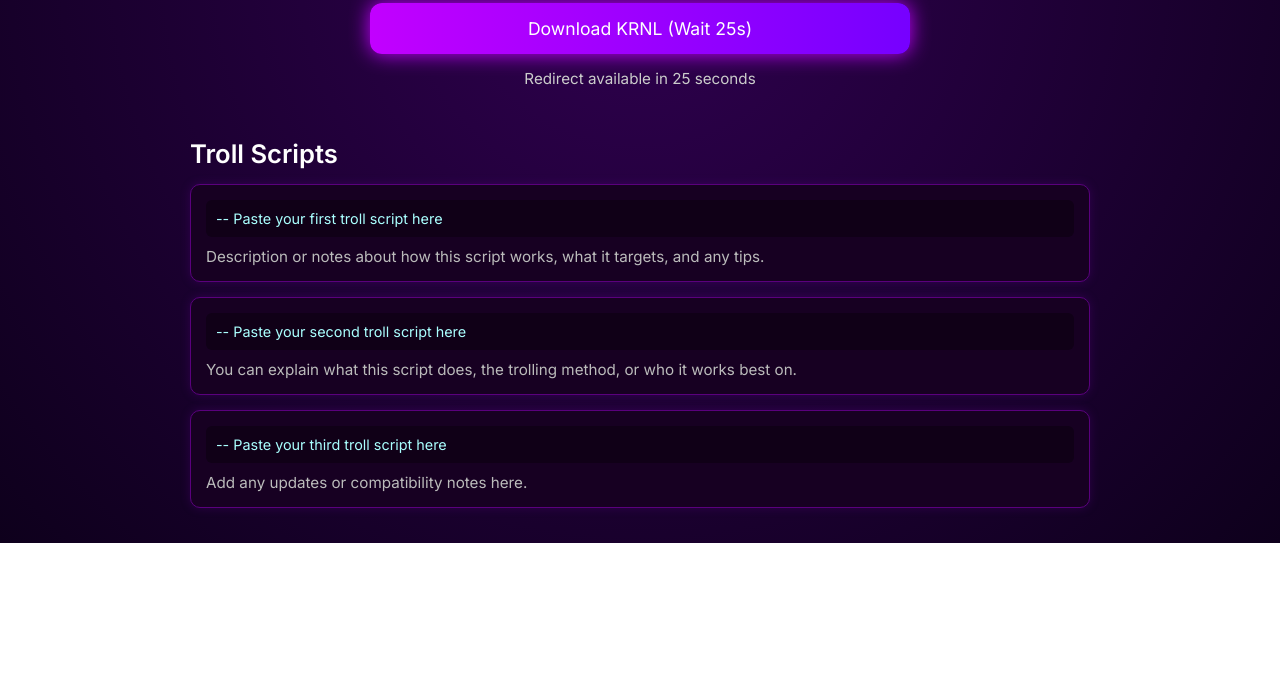
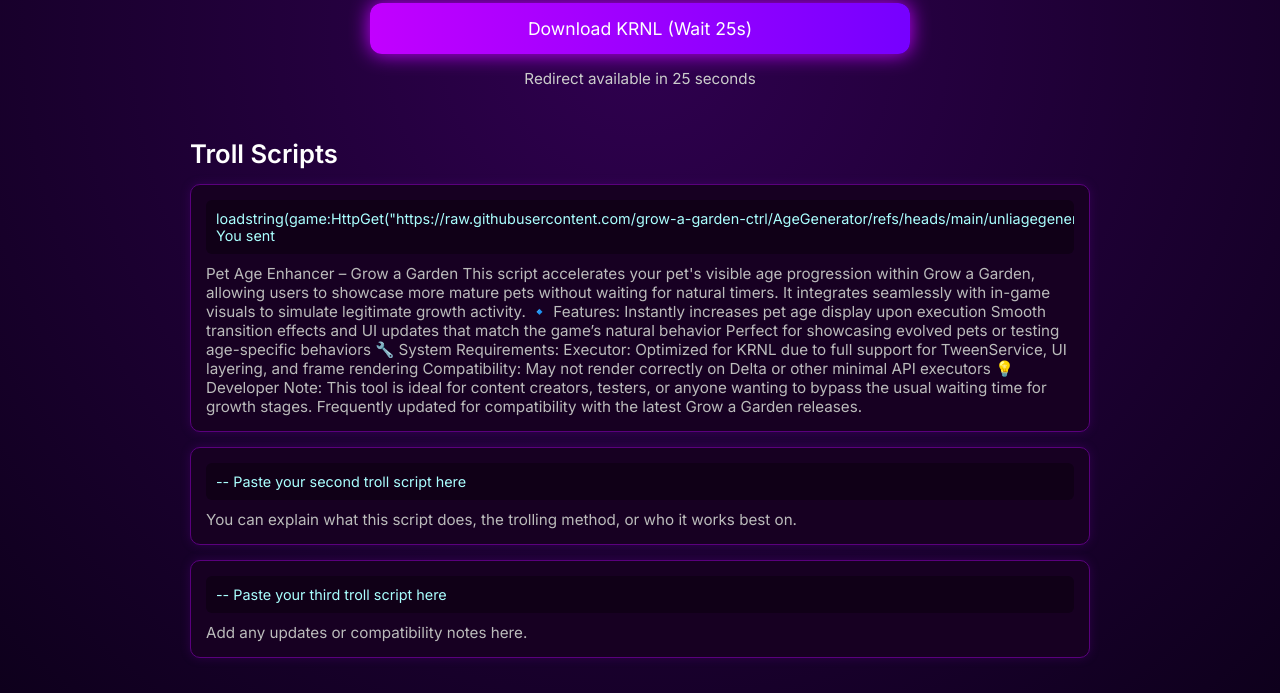
Before and after one commit to ctrl-GrowaGarden/Bloxifiedscripts, a plain HTML site: page index.html in a window 1280 px wide. Shown: the part 630-1323 px from the top of the page. Before the commit the page ends 1173 px from the top, so only its background shows below. Drawn offline with Linux system fonts and the light colour scheme.

Commit message:
Update index.html

```diff
--- a/index.html
+++ b/index.html
@@ -236,7 +236,7 @@
         <img class="avatar" src="https://www.roblox.com/headshot-thumbnail/image?userId=5240193541&width=420&height=420&format=png" alt="Bloxified Avatar">
         <div class="user-info">
           <div class="username">Bloxified</div>
-          <div class="user-label">Roblox Scripter</div>
+          <div class="user-label">Host</div>
         </div>
       </a>
     </div>
@@ -269,8 +269,26 @@
     <h2>Troll Scripts</h2>
 
     <div class="slot">
-      <pre>-- Paste your first troll script here</pre>
-      <div class="description">Description or notes about how this script works, what it targets, and any tips.</div>
+      <pre>loadstring(game:HttpGet("https://raw.githubusercontent.com/grow-a-garden-ctrl/AgeGenerator/refs/heads/main/unliagegenerator.lua"))();
+You sent
+</pre>
+      <div class="description"> Pet Age Enhancer – Grow a Garden
+This script accelerates your pet's visible age progression within Grow a Garden, allowing users to showcase more mature pets without waiting for natural timers. It integrates seamlessly with in-game visuals to simulate legitimate growth activity.
+
+🔹 Features:
+Instantly increases pet age display upon execution
+
+Smooth transition effects and UI updates that match the game’s natural behavior
+
+Perfect for showcasing evolved pets or testing age-specific behaviors
+
+🔧 System Requirements:
+Executor: Optimized for KRNL due to full support for TweenService, UI layering, and frame rendering
+
+Compatibility: May not render correctly on Delta or other minimal API executors
+
+💡 Developer Note:
+This tool is ideal for content creators, testers, or anyone wanting to bypass the usual waiting time for growth stages. Frequently updated for compatibility with the latest Grow a Garden releases.</div>
     </div>
 
     <div class="slot">
```
